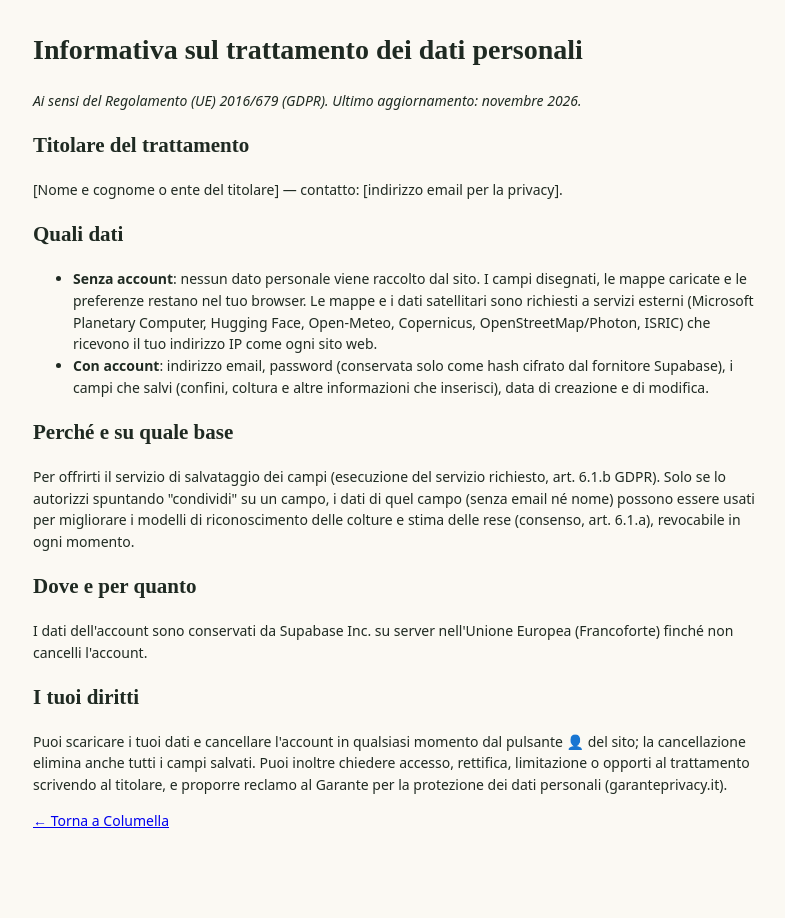
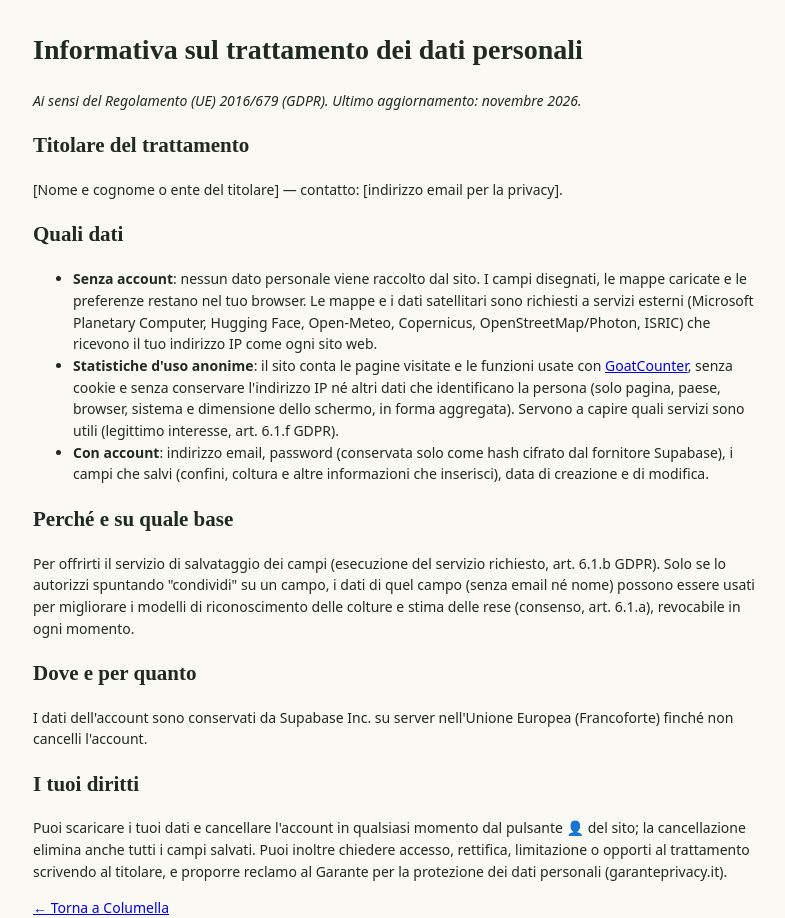
Before and after one commit to francescorossi3/campi-aperti, a plain HTML site: page privacy.html in a window 1280 px wide. Shown: the whole page, without its empty margins (241-1026 px from the left). Before the commit the page ends 831 px from the top, so only its background shows below. Drawn offline with Linux system fonts and the light colour scheme.

Commit message:
Statistiche d'uso anonime senza cookie (GoatCounter) e informativa privacy
Co-Authored-By: Claude Opus 5.5 <noreply@anthropic.com>
Claude-Session: https://claude.ai/code/session_01CLw4gwpyw2KWgsmbrgVHVH

```diff
--- a/privacy.html
+++ b/privacy.html
@@ -11,6 +11,9 @@
 <ul>
 <li><b>Senza account</b>: nessun dato personale viene raccolto dal sito. I campi disegnati, le mappe caricate e le preferenze restano nel tuo browser.
 Le mappe e i dati satellitari sono richiesti a servizi esterni (Microsoft Planetary Computer, Hugging Face, Open-Meteo, Copernicus, OpenStreetMap/Photon, ISRIC) che ricevono il tuo indirizzo IP come ogni sito web.</li>
+<li><b>Statistiche d'uso anonime</b>: il sito conta le pagine visitate e le funzioni usate con <a href="https://www.goatcounter.com/">GoatCounter</a>,
+senza cookie e senza conservare l'indirizzo IP né altri dati che identificano la persona (solo pagina, paese, browser, sistema e dimensione dello schermo, in forma aggregata).
+Servono a capire quali servizi sono utili (legittimo interesse, art. 6.1.f GDPR).</li>
 <li><b>Con account</b>: indirizzo email, password (conservata solo come hash cifrato dal fornitore Supabase), i campi che salvi
 (confini, coltura e altre informazioni che inserisci), data di creazione e di modifica.</li>
 </ul>
```
Also changed, not shown: index.html (+3 -0 lines).
